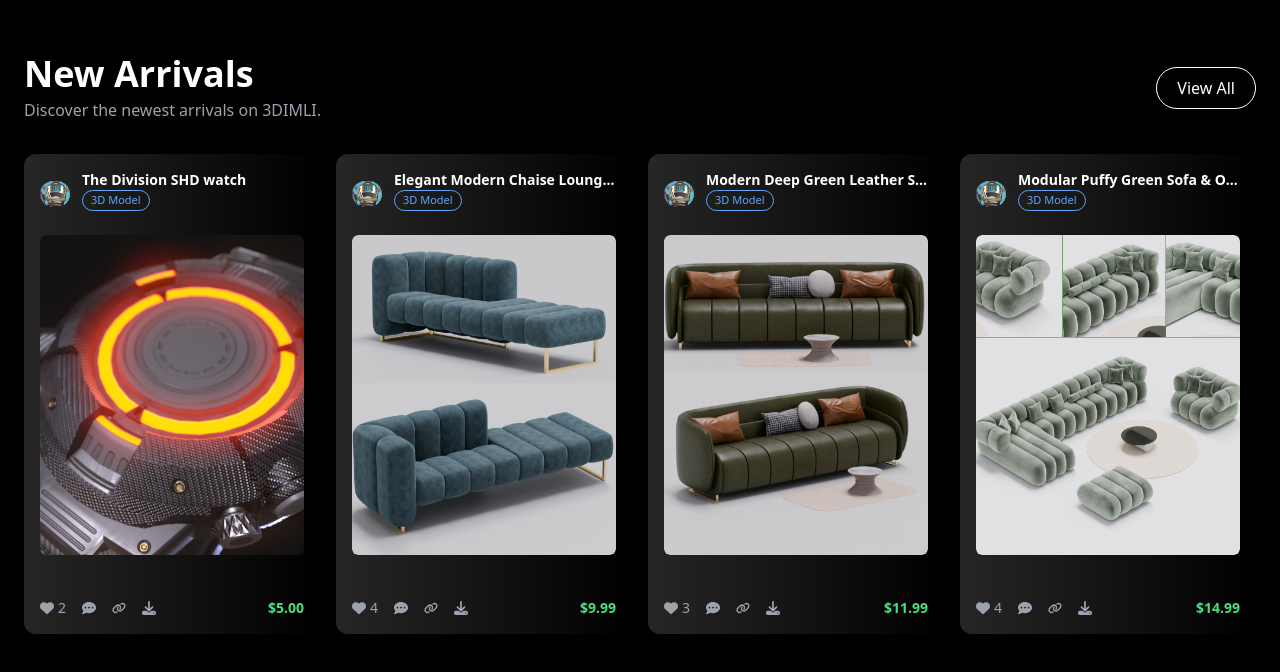
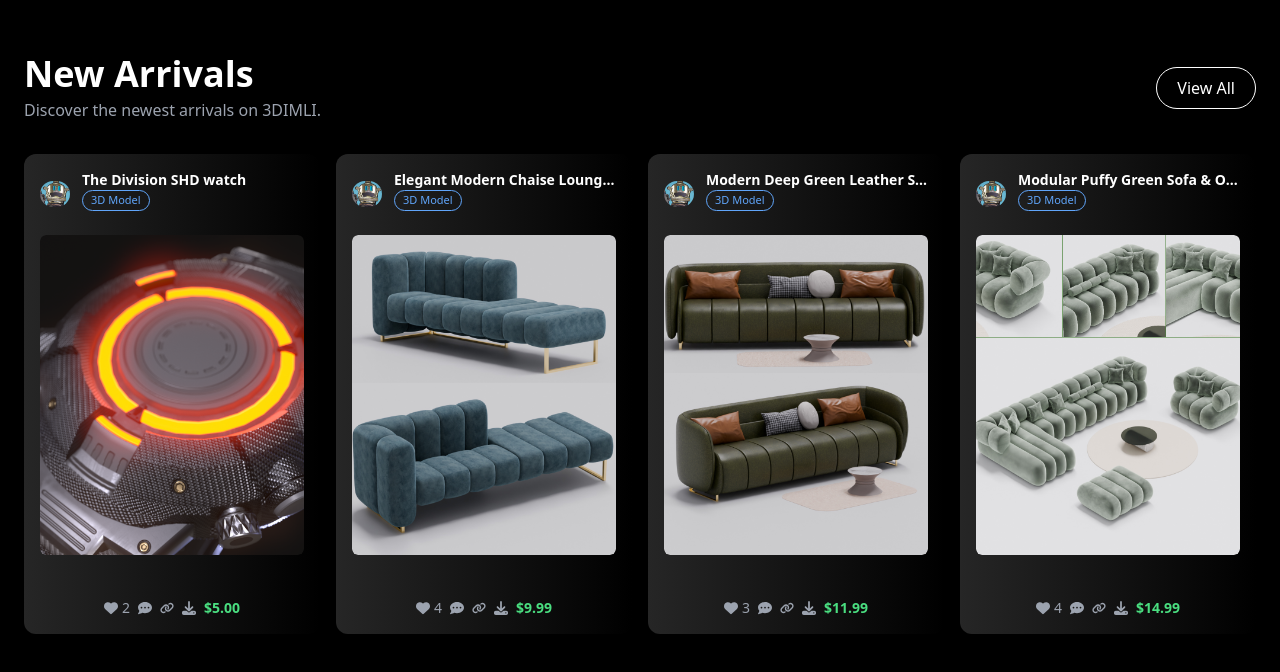
Before and after one commit to Joel-stoic/interv-task2, a Next.js app: page / in a window 1280 px wide. Shown: the part 1594-2266 px from the top of the page. Built offline with nearby package versions, Linux system fonts and the light colour scheme.

Commit message:
Added aligment to NewArrival box

```diff
--- a/src/components/NewArrival.tsx
+++ b/src/components/NewArrival.tsx
@@ -167,8 +167,8 @@ const NewArrival: FC = () => {
                             </div>
 
                             {/* Bottom Stats */}
-                            <div className="flex items-center justify-between text-gray-400 text-sm mt-3">
-                                <div className="flex items-center gap-4">
+                            <div className="flex items-center justify-center text-gray-400 text-sm mt-3">
+                                <div className="flex items-center gap-2">
                                     <span className="flex items-center gap-1">
                                         <FaHeart className="text-sm" />
                                         {product.likes}
@@ -176,8 +176,9 @@ const NewArrival: FC = () => {
                                     <FaCommentDots className="text-sm" />
                                     <FaLink className="text-sm" />
                                     <FaDownload className="text-sm" />
+                                    <span className="text-green-400 font-bold">{product.price}</span>
                                 </div>
-                                <span className="text-green-400 font-bold">{product.price}</span>
+
                             </div>
                         </div>
                     ))}
```
